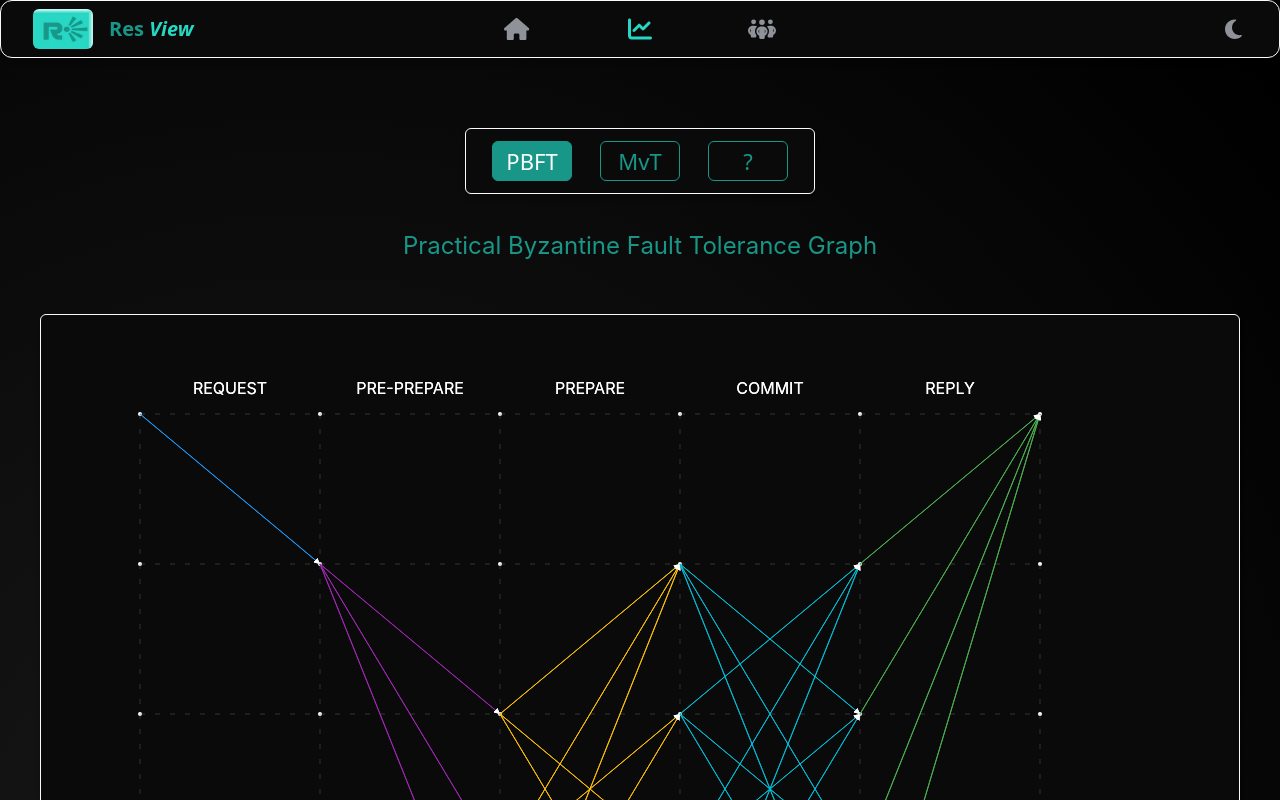
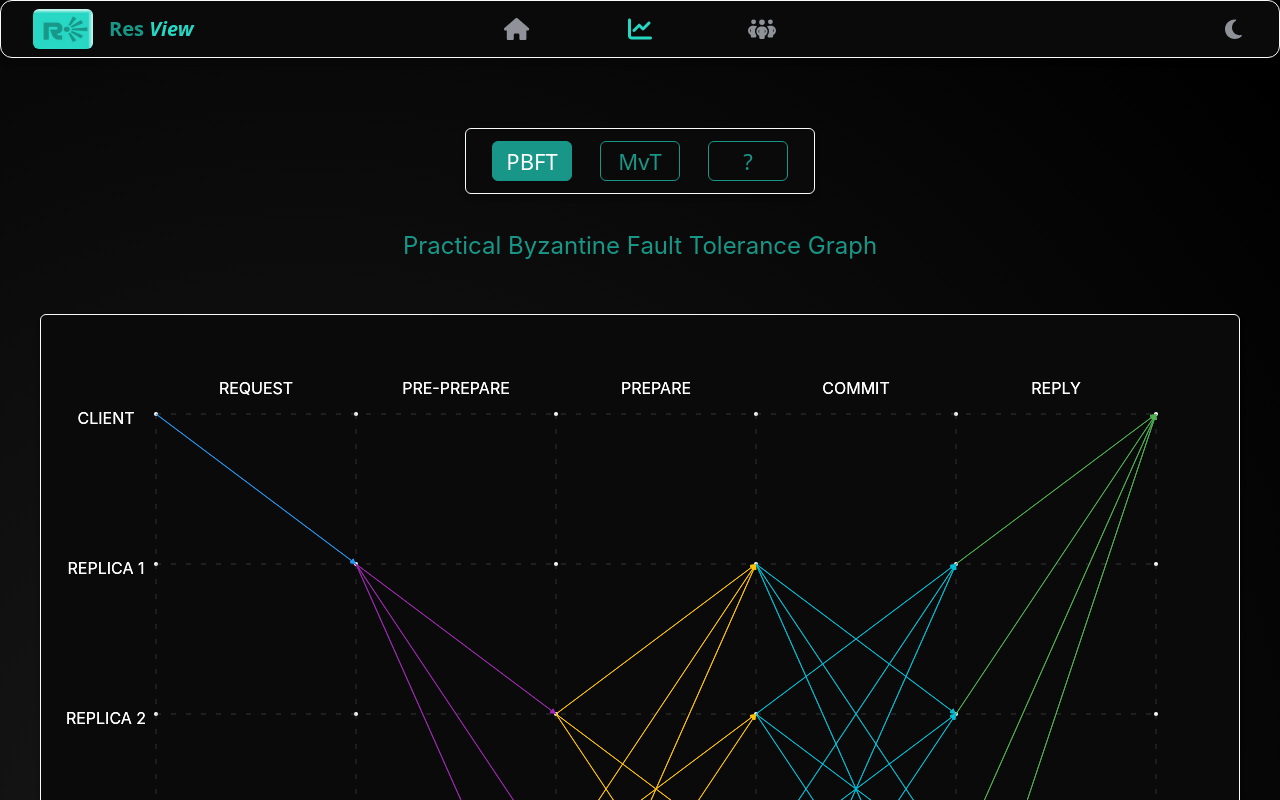
Before and after one commit to harish876/ResView, a React (Create React App) app: page /pages/visualizer in a window 1280 px wide. Both pictures are taken after a click on the element "PBFT". Shown: the top 800 px of the page. Built offline with nearby package versions, Linux system fonts and the light colour scheme.

Commit message:
Labels added

```diff
--- a/src/Components/Pages/Visualizer/Components/Graphs/PbftGraph.js
+++ b/src/Components/Pages/Visualizer/Components/Graphs/PbftGraph.js
@@ -14,6 +14,14 @@ const colors = [
 ];
 
 const ACTION_TYPE = ["request", "prePrepare", "prepare", "commit", "reply"];
+
+const TITLES = ["REQUEST", "PRE-PREPARE", "PREPARE", "COMMIT", "REPLY"];
+
+const NODES = ["CLIENT", "REPLICA 1", "REPLICA 2", "REPLICA 3", "REPLICA 4"];
+
+const TRANSDURATION = 750;
+
+const NUMBER_OF_STEPS = 5;
 
 const generateConnections = (data, numberOfSteps, xCoords, yCoords) => {
     let points = {};
@@ -121,9 +129,9 @@ const generateConnections = (data, numberOfSteps, xCoords, yCoords) => {
 };
 
 const generateLabels = (xCoords, yCoords) => {
-  let labels = [];
+  let labelsX = [], labelsY = [];
 
-  if(xCoords.length < 2) return labels;
+  if(xCoords.length < 2 || yCoords.length < 2) return labelsX;
 
   for(let i=0; i<xCoords.length-1; i++){
     let obj = {
@@ -131,12 +139,20 @@ const generateLabels = (xCoords, yCoords) => {
       y: yCoords[0] - 20,
       title: `${TITLES[i]}`,
     };
-    labels.push(obj)
+    labelsX.push(obj)
   }
 
-  return { labels }
+  for(let i=0; i<yCoords.length; i++){
+    let obj = {
+      x: xCoords[0]-50,
+      y: yCoords[i]+10,
+      title: `${NODES[i]}`,
     };
+    labelsY.push(obj);
+  }
 
+  return { labelsX, labelsY };
+};
 
 const generateLines = (data, numberOfSteps) => {
     let verticalLines = [],
@@ -224,31 +240,18 @@ const generatePoints = (
   return newData;
 };
 
-const TITLES = [
-  "REQUEST",
-  "PRE-PREPARE",
-  "PREPARE",
-  "COMMIT",
-  "REPLY",
-];
-
-const TRANSDURATION = 750;
-
-const NUMBER_OF_STEPS = 5;
-
 const PbftGraph = () => {
   const { boxValues, setBoxValues } = useContext(GraphResizerContext);
   const { theme } = useContext(ThemeContext);
 
 const ref = useRef(null);
 
-
   useEffect(() => {
     const data = generatePoints(
-      1100,
+      1200,
       800,
-      100,
-      100,
+      0,
+      200,
       4,
       NUMBER_OF_STEPS
     );
@@ -265,10 +268,7 @@ const ref = useRef(null);
       yCoords
     );
 
-    const { labels } = generateLabels(
-      xCoords,
-      yCoords
-    )
+    const { labelsX, labelsY } = generateLabels(xCoords, yCoords);
 
     const svg = d3
       .select(ref.current)
@@ -292,10 +292,12 @@ const ref = useRef(null);
       .x((d) => d.x)
       .y((d) => d.y);
 
+    // ARROW HEAD
+    ACTION_TYPE.forEach((action, index) => (
       svg
       .append("defs")
       .append("marker")
-      .attr("id", "arrow")
+      .attr("id", `arrow-${action}`)
       .attr("viewBox", "0 0 10 10")
       .attr("refX", 10)
       .attr("refY", 5)
@@ -303,8 +305,9 @@ const ref = useRef(null);
       .attr("markerHeight", 6)
       .attr("orient", "auto-start-reverse")
       .append("path")
-      .attr("fill", `${!theme ? "black" : "white"}`)
-      .attr("d", "M 0 0 L 10 5 L 0 10 z");
+      .attr("fill", `${colors[index]}`)
+      .attr("d", "M 0 0 L 10 5 L 0 10 z")
+    ))
 
     // VERTICAL DOTTED LINES
     verticalLines.forEach((line, index) =>
@@ -329,14 +332,24 @@ const ref = useRef(null);
     );
 
     // LABELS FOR EACH ACTION
-    labels.forEach((label) => (
+    labelsX.forEach((label) =>
       svg
         .append("text")
         .attr("transform", "translate(" + label.x + " ," + label.y + ")")
         .attr("fill", "white")
         .style("text-anchor", "middle")
         .text(`${label.title}`)
-    ))
+    );
+
+    // LABELS FOR EACH NODE
+    labelsY.forEach((label) =>
+      svg
+        .append("text")
+        .attr("transform", "translate(" + label.x + " ," + label.y + ")")
+        .attr("fill", "white")
+        .style("text-anchor", "middle")
+        .text(`${label.title}`)
+    );
 
 
     // REQUEST LINES
@@ -348,7 +361,7 @@ const ref = useRef(null);
             .attr("stroke", `${points.request.color}`)
             .attr("fill", "none")
             .attr("stroke-width", 1)
-            .attr("marker-end", "url(#arrow)")
+            .attr("marker-end", "url(#arrow-request)")
             .style("opacity", 0)
             .transition()
             .duration(TRANSDURATION)
@@ -361,14 +374,11 @@ const ref = useRef(null);
         end.flag &&
           svg
             .append("path")
-            .attr(
-              "d",
-              lineGen([points.prePrepare.start[0].points, end.points])
-            )
+            .attr("d", lineGen([points.prePrepare.start[0].points, end.points]))
             .attr("stroke", `${points.prePrepare.color}`)
             .attr("fill", "none")
             .attr("stroke-width", 1)
-            .attr("marker-end", "url(#arrow)")
+            .attr("marker-end", "url(#arrow-prePrepare)")
             .style("opacity", 0)
             .transition()
             .duration(TRANSDURATION + 200)
@@ -379,59 +389,68 @@ const ref = useRef(null);
     // PREPARE LINES
     points.prepare.start.map((start, index) => (
         points.prepare.end[index].map((end, i) => {
-            return end.flag && svg
+            return (
+              end.flag &&
+              svg
                 .append("path")
                 .attr("d", lineGen([start, end.points]))
                 .attr("stroke", `${points.prepare.color}`)
                 .attr("fill", "none")
                 .attr("stroke-width", 1)
-                .attr("marker-end", "url(#arrow)")
+                .attr("marker-end", "url(#arrow-prepare)")
                 .style("opacity", 0)
                 .transition()
                 .duration(TRANSDURATION + 200)
                 .delay(i * 100)
-                .style("opacity", 1);
+                .style("opacity", 1)
+            );
         })
     ))
 
     // COMMIT LINES
     points.commit.start.map((start, index) => (
         points.commit.end[index].map((end, i) => {
-            return end.flag && svg
+            return (
+              end.flag &&
+              svg
                 .append("path")
                 .attr("d", lineGen([start, end.points]))
                 .attr("stroke", `${points.commit.color}`)
                 .attr("fill", "none")
                 .attr("stroke-width", 1)
-                .attr("marker-end", "url(#arrow)")
+                .attr("marker-end", "url(#arrow-commit)")
                 .style("opacity", 0)
                 .transition()
                 .duration(TRANSDURATION + 200)
                 .delay(i * 100)
-                .style("opacity", 1);
+                .style("opacity", 1)
+            );
         })
     ))
 
     // REPLY LINES
     points.reply.start.forEach((start, i) => {
-        return start.flag && svg
+        return (
+          start.flag &&
+          svg
             .append("path")
             .attr("d", lineGen([start.points, points.reply.end[0].points]))
             .attr("stroke", `${points.reply.color}`)
             .attr("fill", "none")
             .attr("stroke-width", 1)
-            .attr("marker-end", "url(#arrow)")
+            .attr("marker-end", "url(#arrow-reply)")
             .style("opacity", 0)
             .transition()
             .duration(TRANSDURATION + 400)
             .delay(i * 100)
-            .style("opacity", 1);
+            .style("opacity", 1)
+        );
     });
 
   }, [theme, boxValues]);
 
   return (
-    <div className='flex items-center justify-center p-4'>
+    <div className='flex items-center justify-center p-4 pl-[3rem]'>
       <svg ref={ref}>
       </svg>
     </div>
```
Lines whose indentation alone changed are shown as unchanged.
